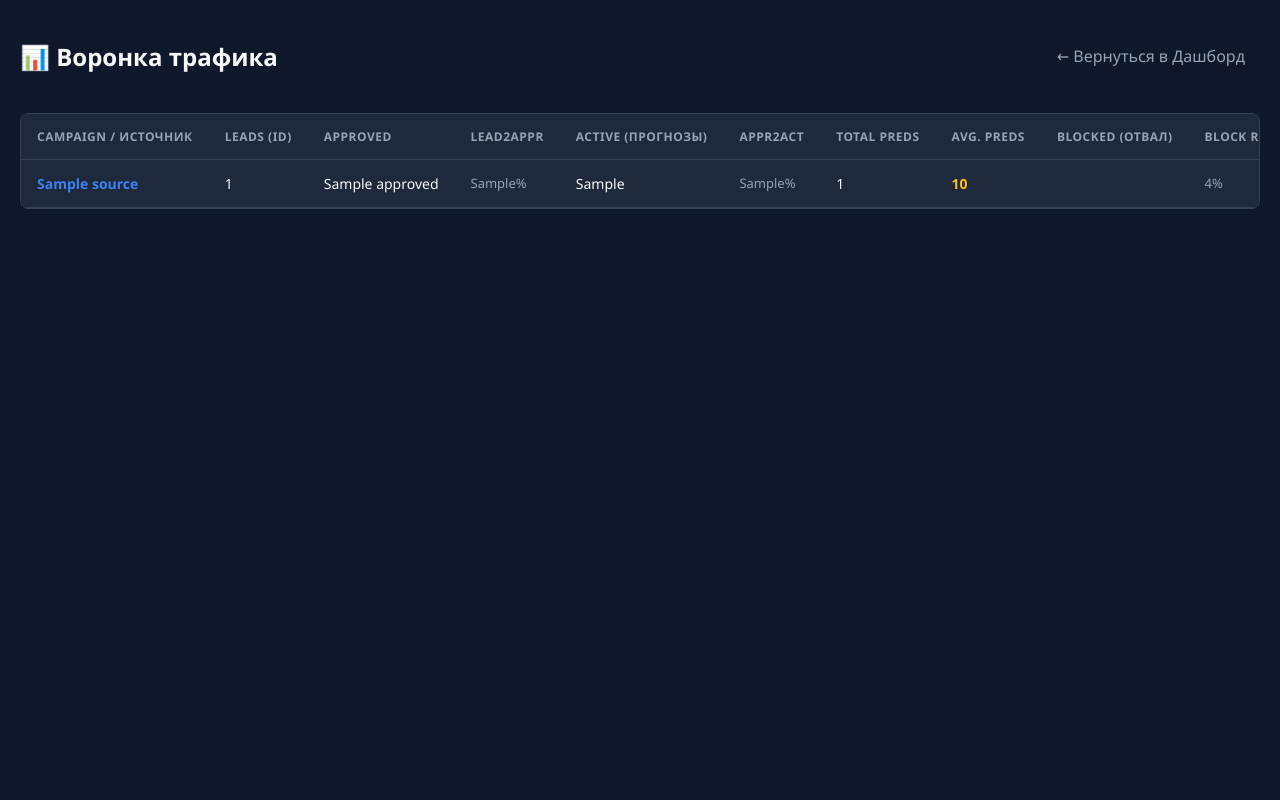
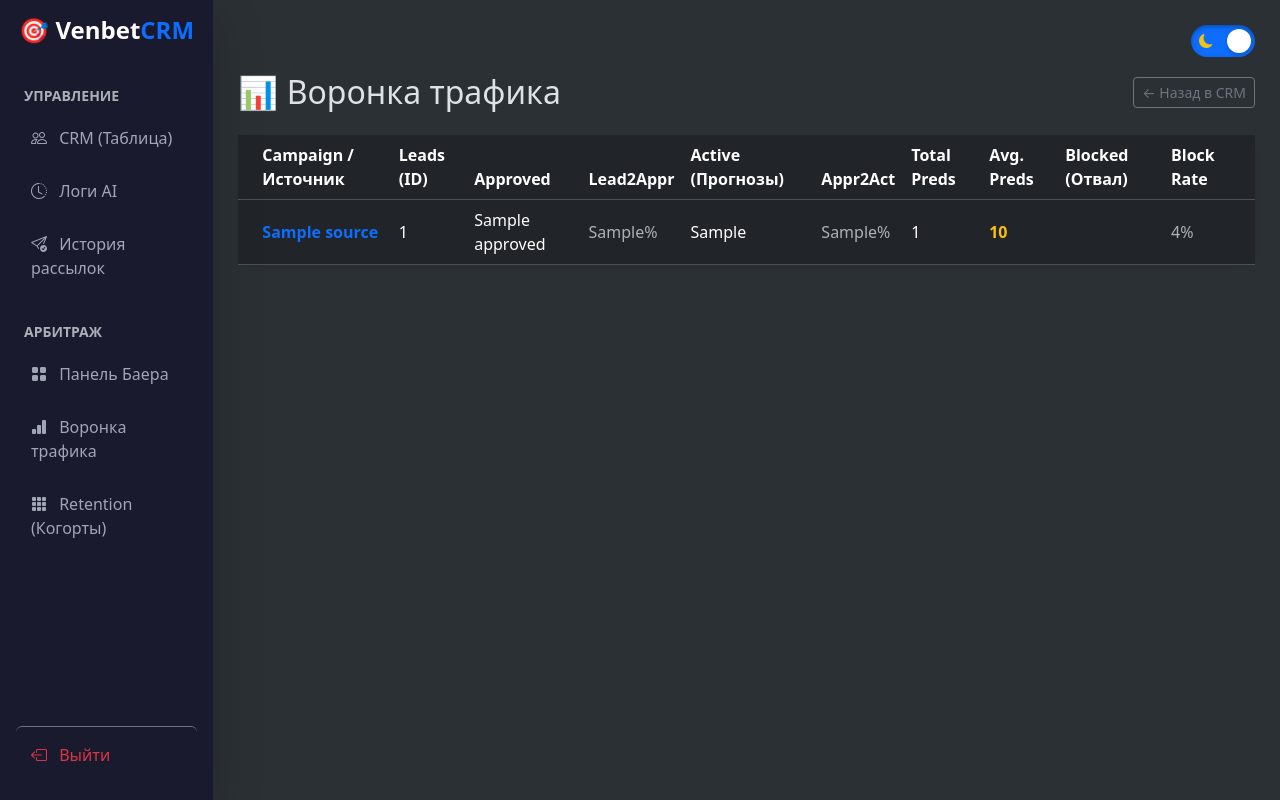
Before and after one commit to winmatrix09614/VenbetappBack, a FastAPI app: template templates/traffic_analytics.html in a window 1280 px wide. Run offline with FastAPI, Linux system fonts and the light colour scheme; the template is opened without the code that fills it: most values are stand-ins (such as "Sample title", 1, 10 or a date in 2020); parts of the project's set-up code (start-up, migrations or seed data) failed here and were passed over.

Commit message:
back to backend 7

```diff
--- a/templates/traffic_analytics.html
+++ b/templates/traffic_analytics.html
@@ -1,88 +1,20 @@
-<!DOCTYPE html>
-<html lang="ru">
-<head>
-    <meta charset="UTF-8">
-    <meta name="viewport" content="width=device-width, initial-scale=1.0">
-    <title>Аналитика Трафика | Трекер</title>
-    <style>
-        :root {
-            --bg-dark: #0f172a;
-            --bg-panel: #1e293b;
-            --text-main: #f8fafc;
-            --text-muted: #94a3b8;
-            --border: #334155;
-            --accent: #3b82f6;
-            --green: #10b981;
-            --red: #ef4444;
-        }
-        body {
-            font-family: 'Segoe UI', Tahoma, Geneva, Verdana, sans-serif;
-            background-color: var(--bg-dark);
-            color: var(--text-main);
-            margin: 0;
-            padding: 20px;
-        }
-        .header {
-            display: flex;
-            justify-content: space-between;
-            align-items: center;
-            margin-bottom: 20px;
-        }
-        .nav-links a {
-            color: var(--text-muted);
-            text-decoration: none;
-            margin-right: 15px;
-            font-weight: 500;
-        }
-        .nav-links a:hover { color: var(--text-main); }
-        .table-container {
-            background-color: var(--bg-panel);
-            border-radius: 8px;
-            border: 1px solid var(--border);
-            overflow-x: auto;
-        }
-        table {
-            width: 100%;
-            border-collapse: collapse;
-            text-align: left;
-        }
-        th, td {
-            padding: 14px 16px;
-            border-bottom: 1px solid var(--border);
-            white-space: nowrap;
-        }
-        th {
-            font-size: 12px;
-            text-transform: uppercase;
-            color: var(--text-muted);
-            font-weight: 600;
-            letter-spacing: 0.5px;
-        }
-        td { font-size: 14px; }
-        tr:hover { background-color: rgba(255, 255, 255, 0.02); }
-        .source-name { font-weight: 600; color: var(--accent); }
-        .percent { color: var(--text-muted); font-size: 13px; }
-        .good-conv { color: var(--green); font-weight: 600; }
-        .bad-conv { color: var(--red); font-weight: 600; }
-    </style>
-</head>
-<body>
+{% extends "admin_base.html" %}
+{% block title %}Аналитика трафика{% endblock %}
 
-    <div class="header">
-        <h2>📊 Воронка трафика</h2>
-        <div class="nav-links">
-            <a href="/dashboard">← Вернуться в Дашборд</a>
-            {% if staff_role == 'admin' %}
-            <a href="/buyer/leads">Панель Баеров</a>
-            {% endif %}
-        </div>
+{% block content %}
+<div class="container-fluid px-0">
+    <div class="d-flex justify-content-between align-items-center mb-4">
+        <h2 class="mb-0">📊 Воронка трафика</h2>
+        <a href="/dashboard" class="btn btn-outline-secondary btn-sm">← Назад в CRM</a>
     </div>
 
-    <div class="table-container">
-        <table>
-            <thead>
+    <div class="card shadow-sm border-0 bg-body-inner rounded-4">
+        <div class="card-body p-0">
+            <div class="table-responsive">
+                <table class="table table-hover align-middle mb-0">
+                    <thead class="table-dark">
                         <tr>
-                    <th>Campaign / Источник</th>
+                            <th class="ps-4">Campaign / Источник</th>
                             <th>Leads (ID)</th>
                             <th>Approved</th>
                             <th>Lead2Appr</th>
@@ -91,34 +23,32 @@
                             <th>Total Preds</th>
                             <th>Avg. Preds</th>
                             <th>Blocked (Отвал)</th>
-                    <th>Block Rate</th>
+                            <th class="pe-4">Block Rate</th>
                         </tr>
                     </thead>
                     <tbody>
                         {% for row in analytics %}
                         <tr>
-                    <td class="source-name">{{ row.source }}</td>
+                            <td class="ps-4 fw-bold text-primary">{{ row.source }}</td>
                             <td>{{ row.total_leads }}</td>
                             <td>{{ row.approved }}</td>
-                    <td class="percent {% if row.lead2appr > 50 %}good-conv{% endif %}">{{ row.lead2appr }}%</td>
-
+                            <td class="{% if row.lead2appr > 50 %}text-success fw-bold{% else %}text-muted{% endif %}">{{ row.lead2appr }}%</td>
                             <td>{{ row.active_users }}</td>
-                    <td class="percent {% if row.appr2act > 40 %}good-conv{% endif %}">{{ row.appr2act }}%</td>
-
+                            <td class="{% if row.appr2act > 40 %}text-success fw-bold{% else %}text-muted{% endif %}">{{ row.appr2act }}%</td>
                             <td>{{ row.total_preds }}</td>
-                    <td style="color: #fbbf24; font-weight: 600;">{{ row.avg_preds }}</td>
-
+                            <td class="text-warning fw-bold">{{ row.avg_preds }}</td>
                             <td>{{ row.blocked }}</td>
-                    <td class="percent {% if row.block_rate > 20 %}bad-conv{% endif %}">{{ row.block_rate }}%</td>
+                            <td class="pe-4 {% if row.block_rate > 20 %}text-danger fw-bold{% else %}text-muted{% endif %}">{{ row.block_rate }}%</td>
                         </tr>
                         {% else %}
                         <tr>
-                    <td colspan="10" style="text-align: center; color: var(--text-muted); padding: 30px;">Нет данных о трафике</td>
+                            <td colspan="10" class="text-center text-muted py-5">Нет данных о трафике</td>
                         </tr>
                         {% endfor %}
                     </tbody>
                 </table>
             </div>
-
-</body>
-</html>
+        </div>
+    </div>
+</div>
+{% endblock %}
```
Lines whose indentation alone changed are shown as unchanged.
